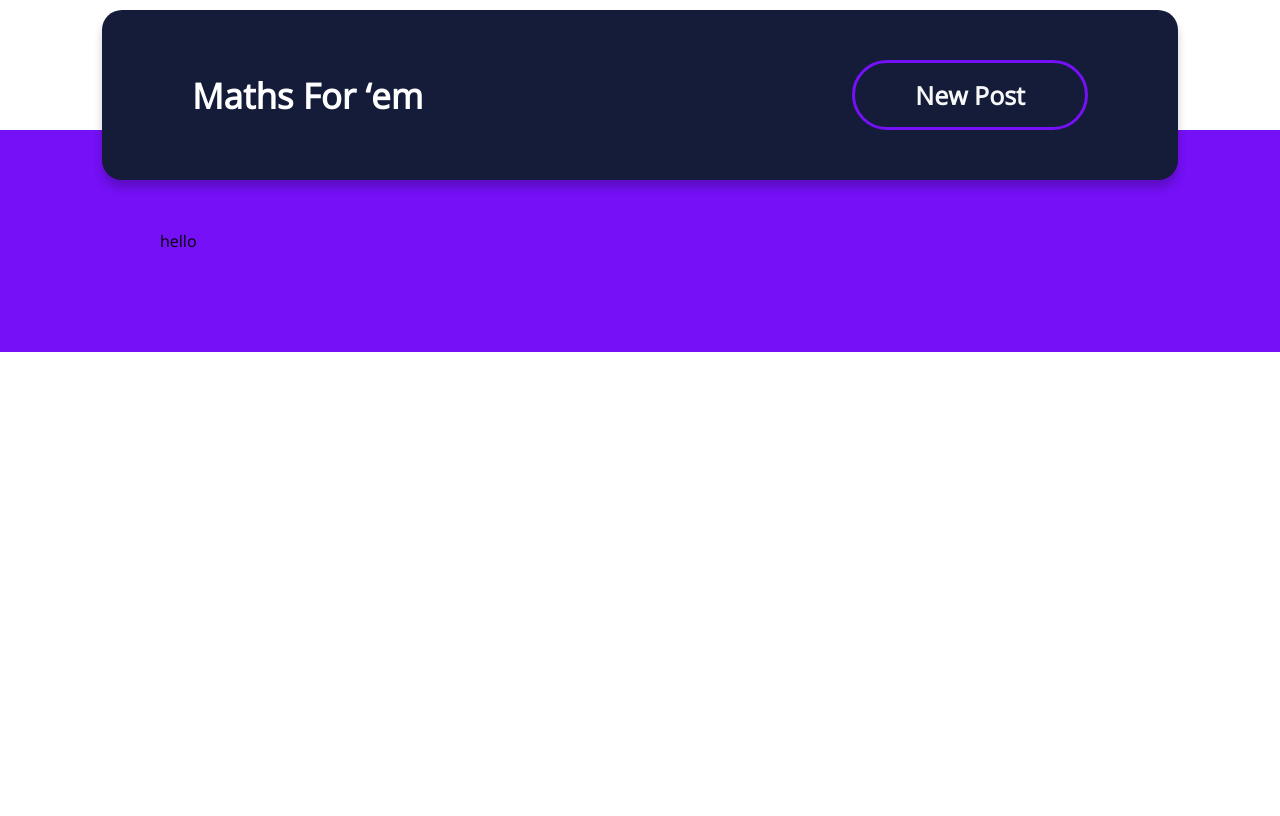
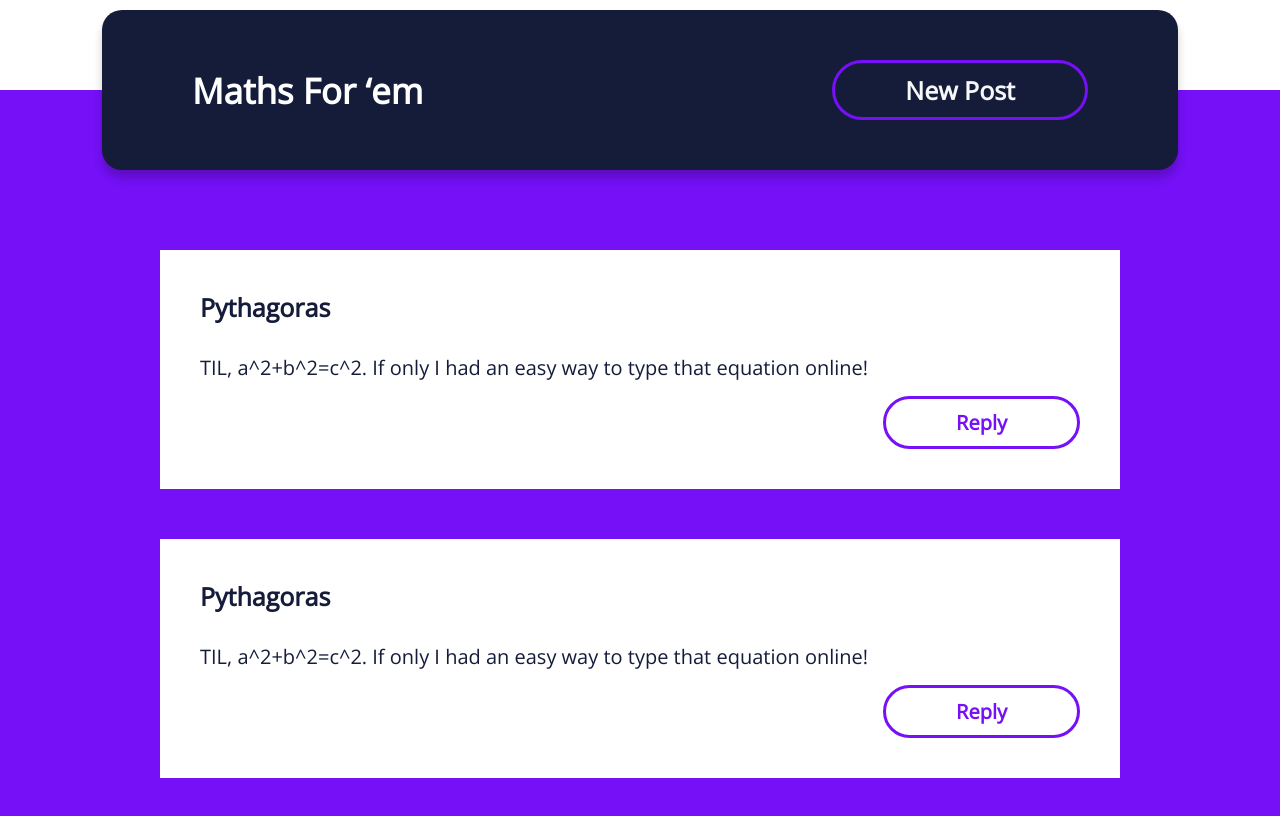
Before and after one commit to lswifty2017/maths-for-em, a React (Create React App) app: page / in a window 1280 px wide. Shown: the top 816 px of the page. Built offline with nearby package versions, Linux system fonts and the light colour scheme.

Commit message:
Post cards working on static data

```diff
--- a/src/components/button/button.js
+++ b/src/components/button/button.js
@@ -1,20 +1,30 @@
 import React from "react";
 import "./button.scss";
 
-const Button = ({ text = "", bgColor = "", borderColor = "" }) => {
-  let className = "button";
+const Button = ({
+  text = "",
+  bgColor = "",
+  borderColor = "",
+  fontColor = ""
+}) => {
+  let buttonClass = "button";
+  let buttonTextClass = "button__text";
 
   if (bgColor === "purple") {
-    className += " button--purple";
+    buttonClass += " button--purple";
   }
 
   if (borderColor === "purple") {
-    className += " button--border-purple";
+    buttonClass += " button--border-purple";
+  }
+
+  if (fontColor === "purple") {
+    buttonTextClass += " button__text--purple";
   }
 
   return (
-    <button className={className}>
-      <div className="button__text">{text}</div>
+    <button className={buttonClass}>
+      <div className={buttonTextClass}>{text}</div>
     </button>
   );
 };
--- a/src/components/button/button.scss
+++ b/src/components/button/button.scss
@@ -9,12 +9,19 @@ button {
 }
 
 .button {
-  padding: 15px 60px;
+  padding: 10px 70px;
   border-radius: 50px;
-  color: $greyish-white;
 
   &:hover {
     opacity: 0.5;
+  }
+
+  &__text {
+    color: $greyish-white;
+
+    &--purple {
+      color: $primaryColor;
+    }
   }
 
   &--purple {
--- a/src/components/header/header.scss
+++ b/src/components/header/header.scss
@@ -11,6 +11,8 @@
   display: flex;
   align-items: center;
   justify-content: space-between;
+  position: relative;
+  z-index: 2;
 
   &__title,
   &__button {
--- a/src/components/post/post.js
+++ b/src/components/post/post.js
@@ -1,8 +1,19 @@
 import React from "react";
 import "./post.scss";
+import Button from "../button/button";
 
 const Post = ({ pseudonym = "", content = "", votes = 0 }) => {
-  return <div className="post">hello</div>;
+  return (
+    <div className="post">
+      <div className="post__card">
+        <div className="post__pseudonym">{pseudonym}</div>
+        <div className="post__content">{content}</div>
+        <div className="post__button">
+          <Button text="Reply" borderColor="purple" fontColor="purple" />
+        </div>
+      </div>
+    </div>
+  );
 };
 
 export default Post;
--- a/src/components/post/post.scss
+++ b/src/components/post/post.scss
@@ -3,7 +3,24 @@
 .post {
   background-color: $white;
   padding: 40px;
+  color: $black;
+  margin-bottom: 50px;
 
-  .post__pseudonym {
+  &__pseudonym {
+    font-size: 25px;
+    font-weight: 700;
+    padding-bottom: 30px;
+  }
+
+  &__content {
+    font-size: 20px;
+    padding-bottom: 15px;
+  }
+
+  &__button {
+    display: flex;
+    justify-content: flex-end;
+    font-size: 20px;
+    font-weight: bold;
   }
 }
--- a/src/components/postsContainer/postsContainer.js
+++ b/src/components/postsContainer/postsContainer.js
@@ -1,8 +1,20 @@
 import React from "react";
+import Post from "../post/post";
 import "./postsContainer.scss";
 
 const PostsContainer = () => {
-  return <div className="postsContainer">hello</div>;
+  return (
+    <div className="postsContainer">
+      <Post
+        pseudonym="Pythagoras"
+        content="TIL, a^2+b^2=c^2. If only I had an easy way to type that equation online!"
+      />
+      <Post
+        pseudonym="Pythagoras"
+        content="TIL, a^2+b^2=c^2. If only I had an easy way to type that equation online!"
+      />
+    </div>
+  );
 };
 
 export default PostsContainer;
--- a/src/components/postsContainer/postsContainer.scss
+++ b/src/components/postsContainer/postsContainer.scss
@@ -3,9 +3,7 @@
 .postsContainer {
   background-color: $primaryColor;
   width: 100%;
-  margin-top: -50px;
-  position: relative;
-  z-index: -1;
-  padding: 100px 160px;
+  margin-top: -80px;
+  padding: 160px 160px;
   box-sizing: border-box;
 }
--- a/src/variables.scss
+++ b/src/variables.scss
@@ -2,3 +2,4 @@ $primaryColor: #7510f7;
 $secondaryColor: #141c3a;
 $white: #ffffff;
 $greyish-white: #f7f7f7;
+$black: #141c3a;
```
